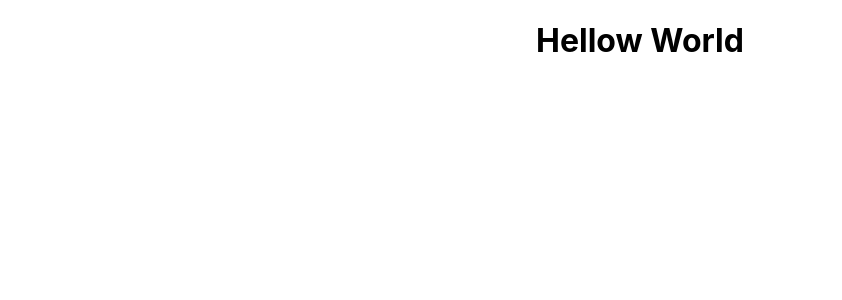
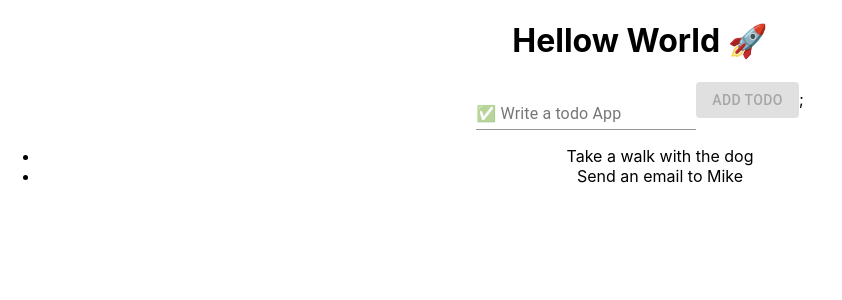
Before and after one commit to dijiflex/react-todo-app, a React (Create React App) app: page / in a window 1280 px wide. Shown: the top 300 px of the page, without its empty margins (0-842 px from the left). Built offline with nearby package versions, Linux system fonts and the light colour scheme.

Commit message:
Crete basic todo functionality

```diff
--- a/src/App.js
+++ b/src/App.js
@@ -1,9 +1,33 @@
+
+import { Button, FormControl, FormHelperText, Input, InputLabel } from '@material-ui/core';
+import React, { useState } from 'react';
 import './App.css';
 
 function App() {
+    const [todos, setTodos] = useState(['Take a walk with the dog', 'Send an email to Mike']);
+    const [input, setInput] = useState('')
+    const addTodo = (event) => {
+        //This will fireoff when we click the button
+        event.preventDefault();
+        setTodos([...todos, input])
+        setInput('')
+    }
   return (
     <div className="App">
-      <h1>Hellow World</h1>
+      <h1>Hellow World 🚀</h1>
+      <form>
+        <FormControl>
+            <InputLabel htmlFor="my-input">✅ Write a todo App</InputLabel>
+            <Input id="my-input" aria-describedby="my-helper-text" value={input} onChange={event => setInput(event.target.value)} />
+        </FormControl>
+
+        <Button color="primary" variant='contained' disabled={!input}  type='submit' onClick={addTodo}>Add Todo</Button>;
+
+      </form>
+
+      <ul>
+          {todos.map(todo  => (<li >{todo}</li>))}
+      </ul>
     </div>
   );
 }
```
